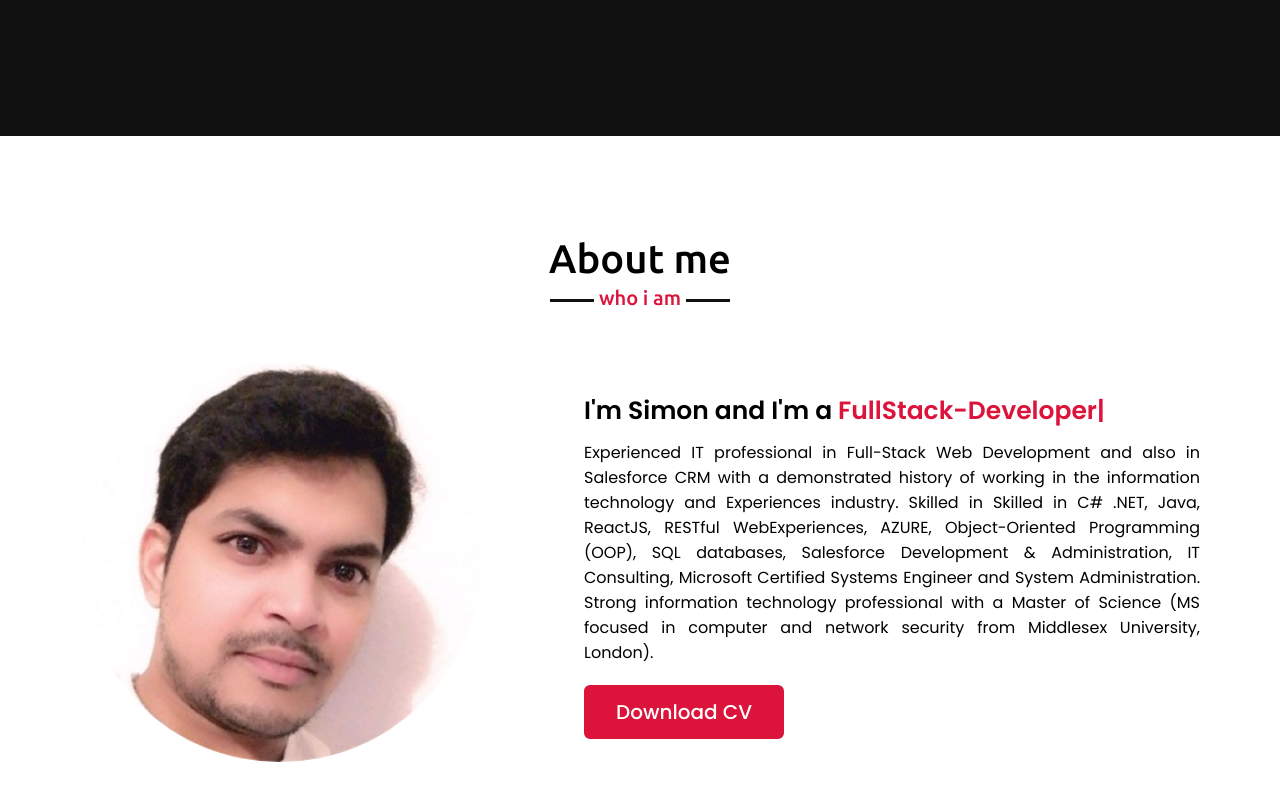
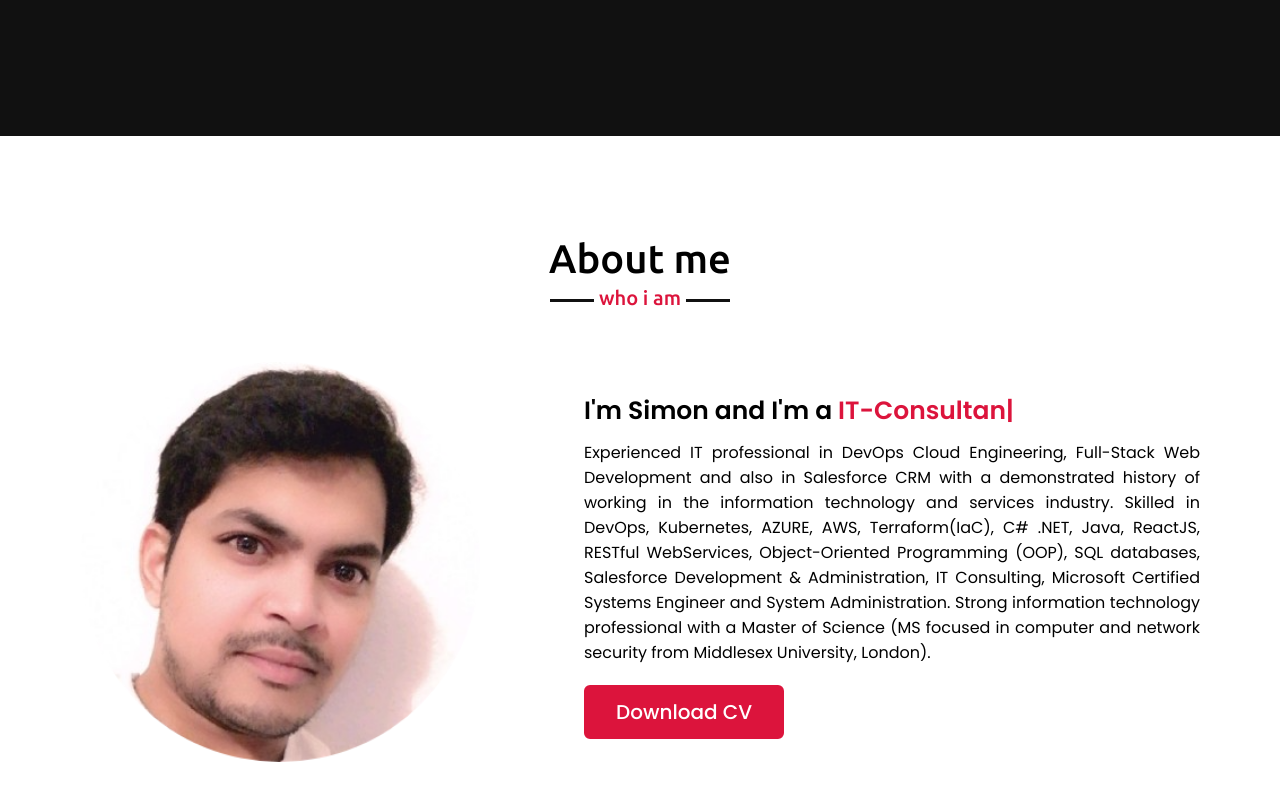
Before and after one commit to simonreddy2001/Portfolio, a plain HTML site: page index.html in a window 1280 px wide. Shown: the part 664-1464 px from the top of the page. Drawn offline with nearby package versions, Linux system fonts and the light colour scheme.

Commit message:
role changed

```diff
--- a/index.html
+++ b/index.html
@@ -72,15 +72,11 @@
                     <div class="text">
                         I'm Simon and I'm a <span class="typing-2"></span></div>
                     <p>
-                        Experienced IT professional in Full-Stack Web Development and also in Salesforce CRM with a
-                        demonstrated history of working in the information technology and Experiences industry.
+                        Experienced IT professional in DevOps Cloud Engineering, Full-Stack Web Development and also in Salesforce CRM with a demonstrated history of working in the information technology and services industry.
 
-                        Skilled in Skilled in C# .NET, Java, ReactJS, RESTful WebExperiences, AZURE, Object-Oriented
-                        Programming (OOP), SQL databases, Salesforce Development & Administration, IT Consulting,
-                        Microsoft Certified Systems Engineer and System Administration.
+                        Skilled in DevOps, Kubernetes, AZURE, AWS, Terraform(IaC), C# .NET, Java, ReactJS, RESTful WebServices, Object-Oriented Programming (OOP), SQL databases, Salesforce Development & Administration, IT Consulting, Microsoft Certified Systems Engineer and System Administration.
 
-                        Strong information technology professional with a Master of Science (MS focused in computer and
-                        network security from Middlesex University, London).</p>
+                        Strong information technology professional with a Master of Science (MS focused in computer and network security from Middlesex University, London).</p>
                     <a
                         href="https://docs.google.com/document/d/11uceTyhcSZunaM6eWugaW1AwU6-edpsk/edit?usp=sharing&ouid=106608577859591302066&rtpof=true&sd=true">Download
                         CV</a>
--- a/script.js
+++ b/script.js
@@ -35,14 +35,14 @@ $(document).ready(function () {
 
     // typing text animation script
     var typed = new Typed(".typing", {
-        strings: ["IT-Consultant", "FullStack-Developer", "Salesforce-Consultant", "Freelancer"],
+        strings: ["DevOps Cloud Engineer", "IT-Consultant", "FullStack-Developer", "Salesforce-Consultant", "Freelancer"],
         typeSpeed: 100,
         backSpeed: 60,
         loop: true
     });
 
     var typed = new Typed(".typing-2", {
-        strings: ["IT-Consultant", "FullStack-Developer", "Salesforce-Consultant", "Freelancer"],
+        strings: ["DevOps Cloud Engineer", "IT-Consultant", "FullStack-Developer", "Salesforce-Consultant", "Freelancer"],
         typeSpeed: 100,
         backSpeed: 60,
         loop: true
```
